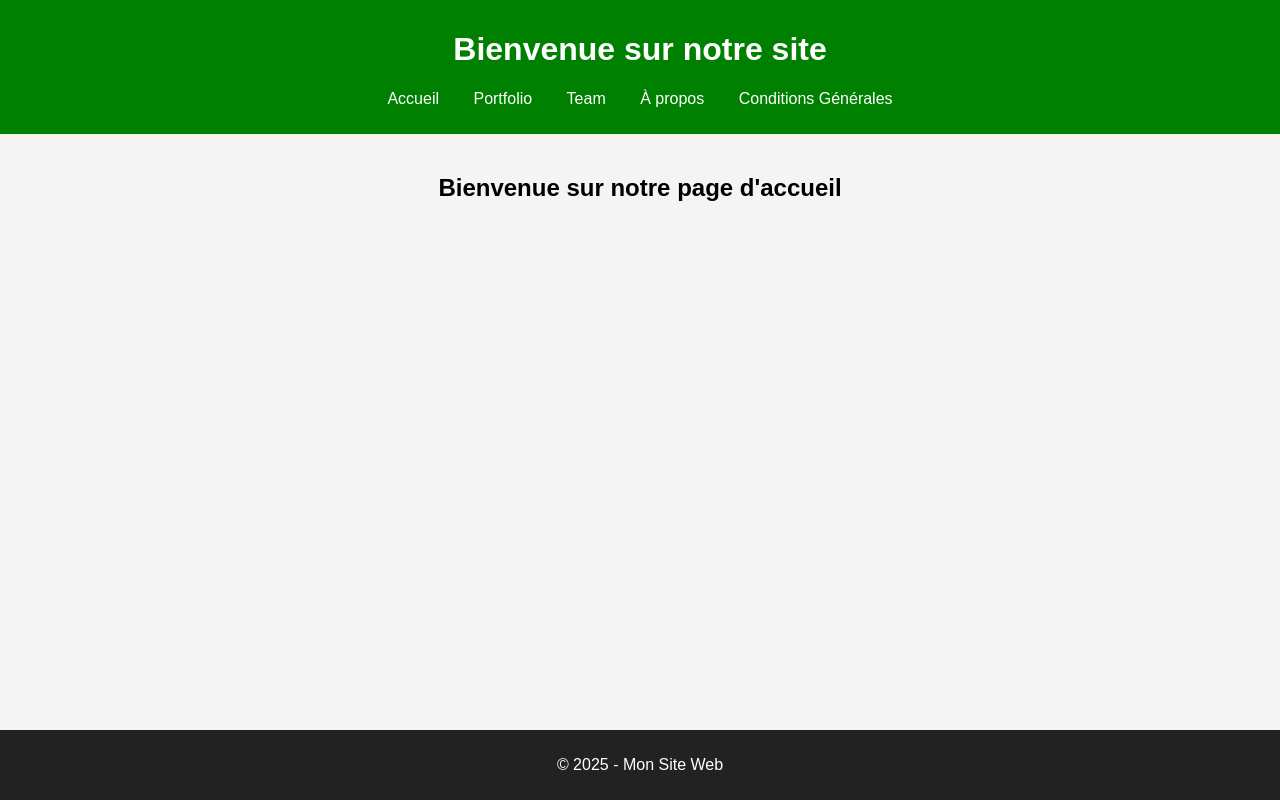
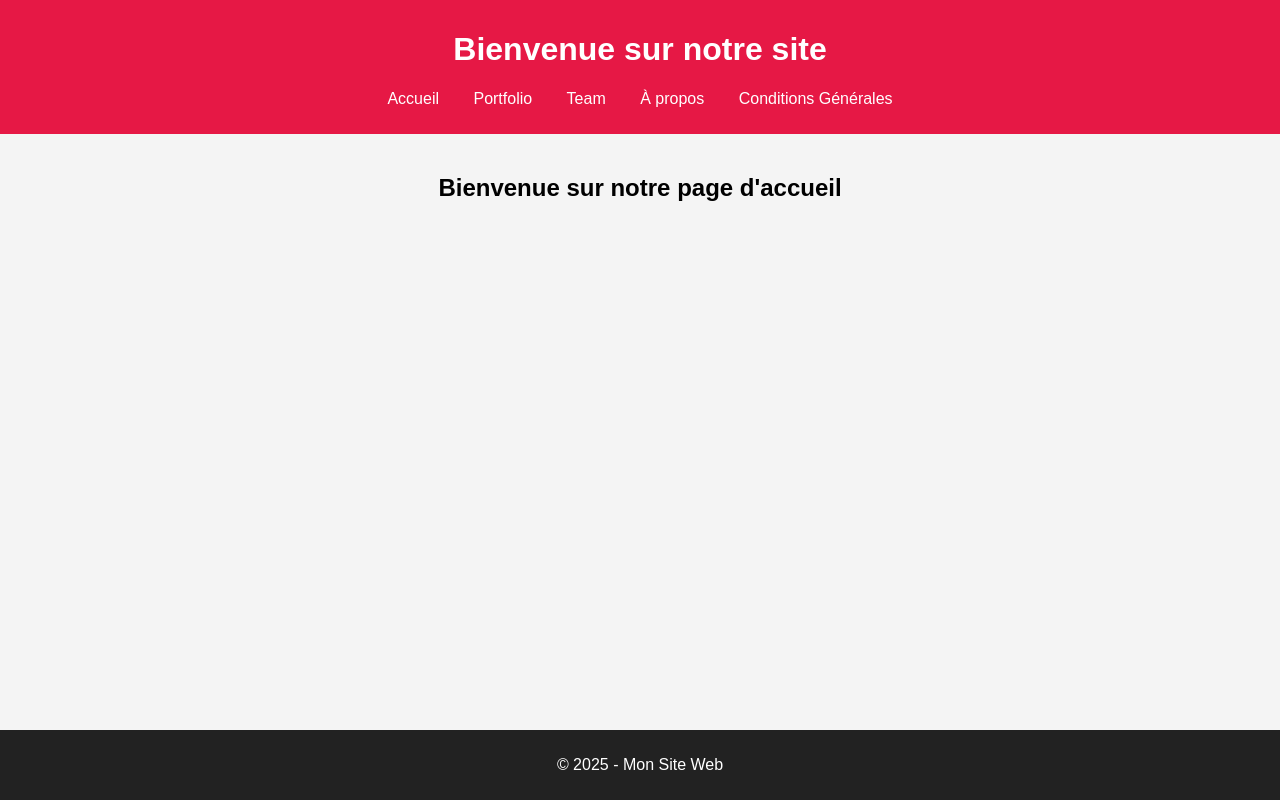
Before and after one commit to Madi-dev-png/site-web, a plain HTML site: page index.html in a window 1280 px wide. Drawn offline with Linux system fonts and the light colour scheme.

Commit message:
chagement d'une couleur

```diff
--- a/css/style.css
+++ b/css/style.css
@@ -7,7 +7,7 @@ body {
 }
 
 header {
-    background-color: green;
+    background-color: #E61845;
     color: white;
     padding: 10px 0;
 }
```
